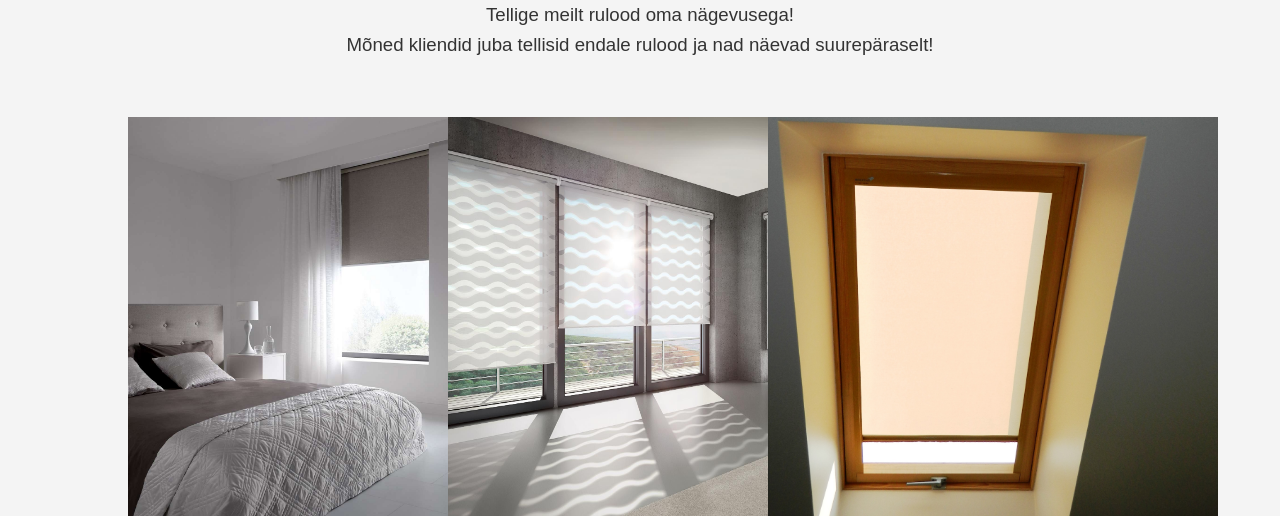
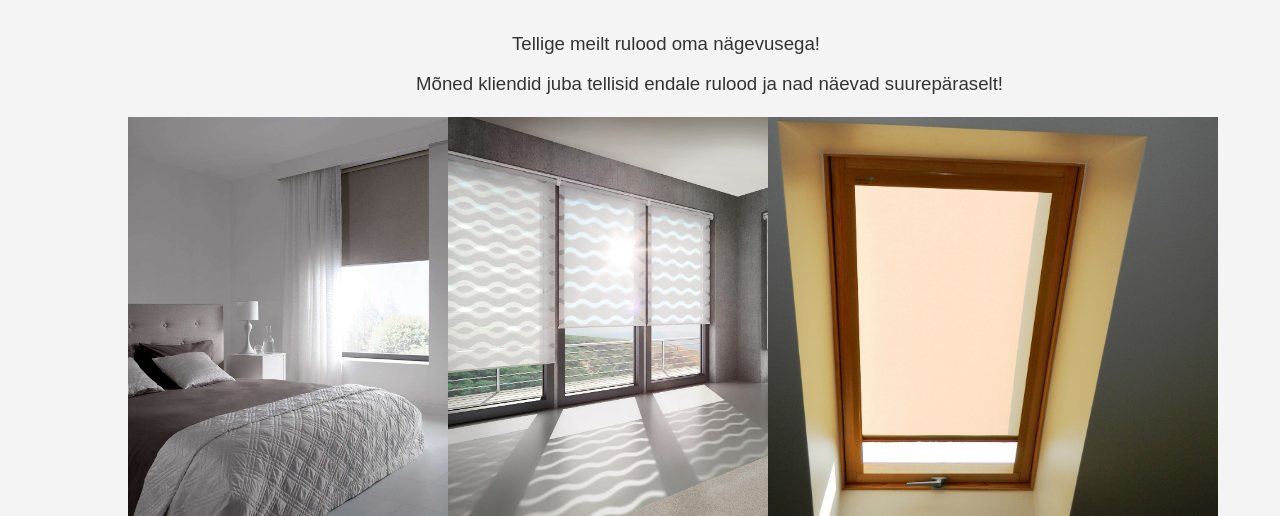
Before and after one commit to MartinKemppi/Aknaruloode_tootmine, a PHP site: page / in a window 1280 px wide. Shown: the part 91-607 px from the top of the page. Run offline with PHP 8.4, Linux system fonts and the light colour scheme; data that the repository does not hold is empty.

Commit message:
Uuendamine
css

```diff
--- a/Aknarulood/stiilid/stiil.css
+++ b/Aknarulood/stiilid/stiil.css
@@ -185,7 +185,17 @@ select, input[type="submit"], input[type="button"],input[type="text"],input[type
 #pilt3{
     left: 60%;
 }
-#reklaamtekst,#reklaamklienditele{
+#reklaamtekst{
     font-size: 14pt;
     text-align: center;
+    position: absolute;
+    top: 15%;
+    left: 40%;
 }
+#reklaamklienditele{
+    font-size: 14pt;
+    text-align: center;
+    position: absolute;
+    top: 20%;
+    left: 32.5%;
+}
```
